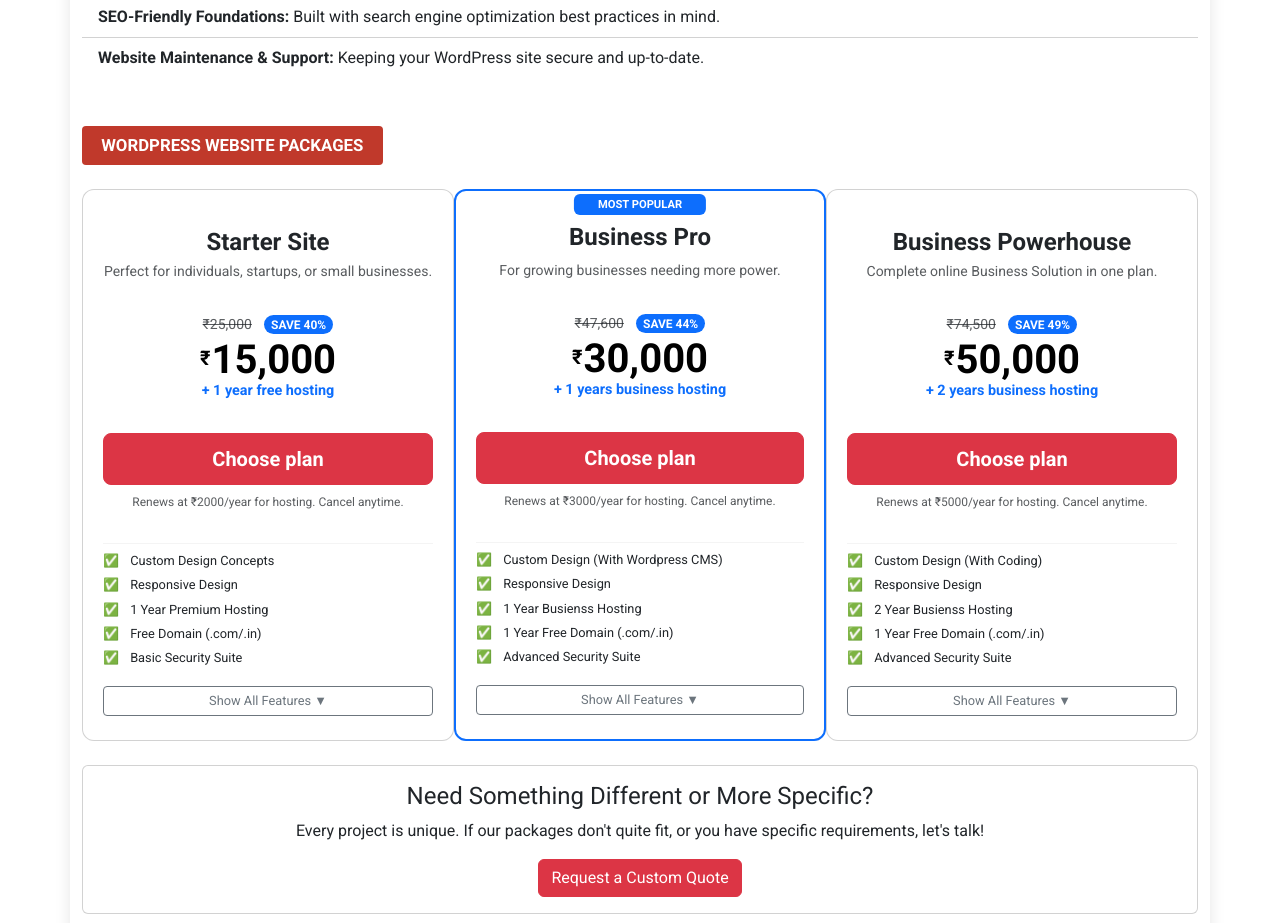
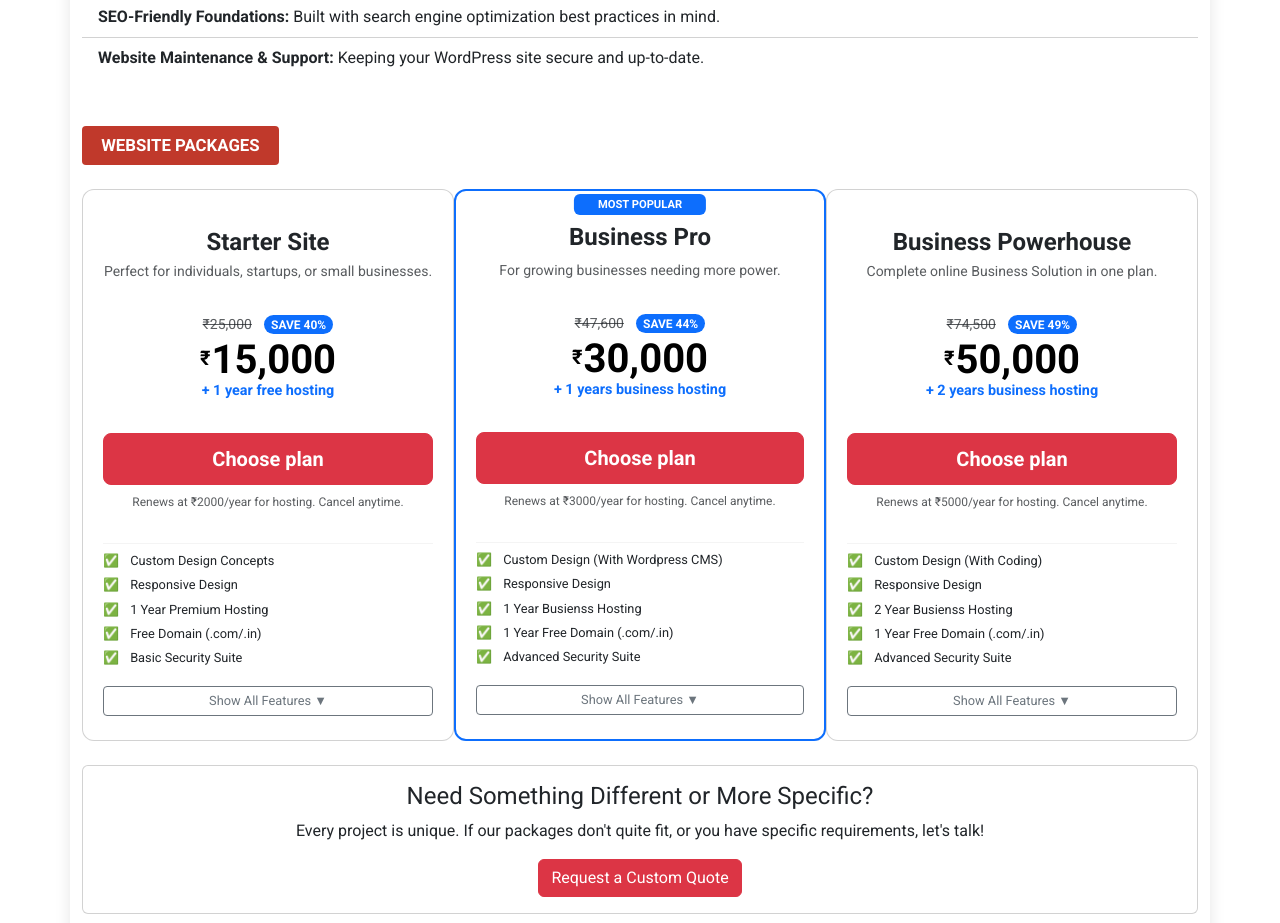
Before and after one commit to Dynamic-Tech-World/quatationbyDTW, a plain HTML site: page index.html in a window 1280 px wide. Shown: the part 862-1785 px from the top of the page. Drawn offline with nearby package versions, Linux system fonts and the light colour scheme; a web font is replaced by a local one.

Commit message:
changes1

```diff
--- a/index.html
+++ b/index.html
@@ -64,7 +64,7 @@
             </section>
 
             <section id="wordpress-packages" class="my-5 position-relative">
-                <h4 class="section-title-custom">WORDPRESS WEBSITE PACKAGES</h4>
+                <h4 class="section-title-custom">WEBSITE PACKAGES</h4>
 
                 <!-- Optional Navigation Arrows -->
                 <button class="package-nav-arrow prev-arrow" id="prevPackage" aria-label="Previous Package"><i class="fas fa-chevron-left"></i></button>
```
